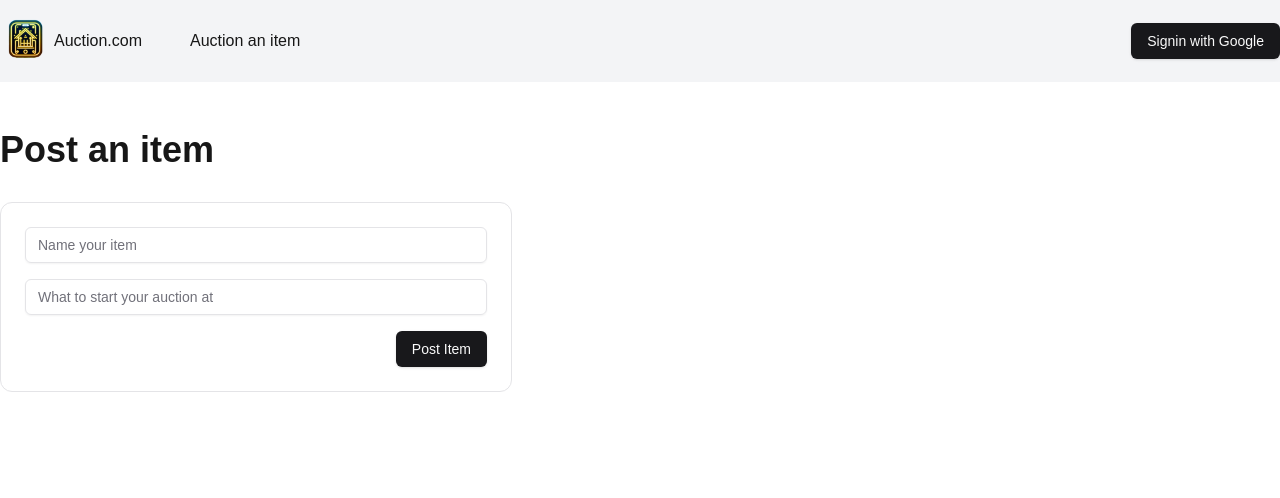
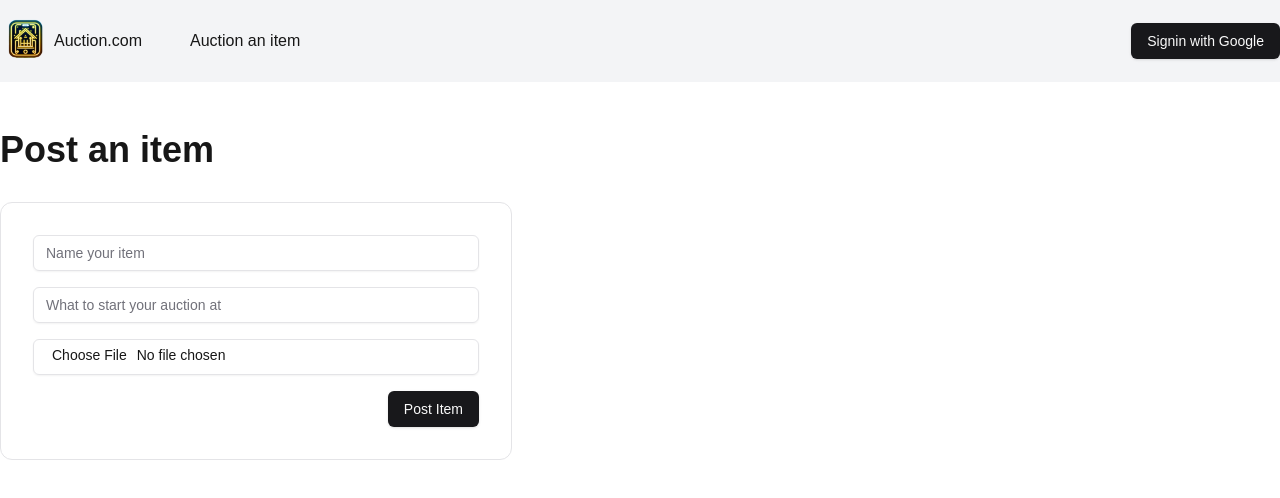
Before and after one commit to osama20200071/Auction, a Next.js app: page /items/create in a window 1280 px wide. Shown: the top 498 px of the page. Built offline with nearby package versions, Linux system fonts and the light colour scheme; no server answers.

Commit message:
adding the uploading image to appWrite logic

```diff
--- a/next.config.mjs
+++ b/next.config.mjs
@@ -1,4 +1,13 @@
 /** @type {import('next').NextConfig} */
-const nextConfig = {};
+const nextConfig = {
+  images: {
+    remotePatterns: [
+      {
+        hostname: "cloud.appwrite.io",
+        protocol: "https",
+      },
+    ],
+  },
+};
 
 export default nextConfig;
--- a/package.json
+++ b/package.json
@@ -15,6 +15,7 @@
     "@radix-ui/react-icons": "^1.3.0",
     "@radix-ui/react-slot": "^1.1.0",
     "@t3-oss/env-nextjs": "^0.11.1",
+    "appwrite": "^15.0.0",
     "class-variance-authority": "^0.7.0",
     "clsx": "^2.1.1",
     "drizzle-orm": "^0.33.0",
--- /dev/null
+++ b/src/Appwrite/client.ts
@@ -0,0 +1,15 @@
+import { env } from "@/env";
+import { Client, Storage } from "appwrite";
+
+const client = new Client();
+const storage = new Storage(client);
+
+client
+  .setEndpoint("https://cloud.appwrite.io/v1") // Your API Endpoint
+  .setProject(env.NEXT_PUBLIC_APPWRITE_PROJECT_ID); // Your project ID
+
+function getImageUrl(fileKey: string) {
+  return storage.getFilePreview(env.NEXT_PUBLIC_BUCKET_ID, fileKey).href;
+}
+
+export { client, storage, getImageUrl };
--- a/src/app/Header.tsx
+++ b/src/app/Header.tsx
@@ -8,6 +8,7 @@ import Link from "next/link";
 
 const Header = async () => {
   const session = await auth();
+
   return (
     <div className="bg-gray-100 py-4 ">
       <div className="container flex justify-between  mx-auto">
--- /dev/null
+++ b/src/app/items/create/UploadFile.tsx
@@ -0,0 +1,57 @@
+"use client";
+
+import { storage } from "@/Appwrite/client";
+import { Button } from "@/components/ui/button";
+import { Input } from "@/components/ui/input";
+import { env } from "@/env";
+import { ID } from "appwrite";
+import React from "react";
+import { createItemAction } from "./actions";
+
+const UploadFile = () => {
+  const submitHandler = async (e: React.FormEvent<HTMLFormElement>) => {
+    e.preventDefault();
+
+    const form = e.currentTarget as HTMLFormElement;
+    const formData = new FormData(form);
+    const file = formData.get("file") as File;
+
+    const response = await storage.createFile(
+      env.NEXT_PUBLIC_BUCKET_ID,
+      ID.unique(),
+      file
+    );
+
+    console.log(response);
+    await createItemAction(formData, response.$id); // server action
+  };
+
+  return (
+    <form
+      className="flex flex-col border p-8 rounded-xl space-y-4 max-w-lg"
+      onSubmit={submitHandler}
+    >
+      <Input
+        required
+        className="max-w-lg"
+        name="name"
+        placeholder="Name your item"
+      />
+      <Input
+        required
+        className="max-w-lg"
+        name="startingPrice"
+        type="number"
+        step="0.01"
+        placeholder="What to start your auction at"
+      />
+      <Input type="file" name="file"></Input>
+
+      <Button className="self-end" type="submit">
+        Post Item
+      </Button>
+    </form>
+  );
+};
+
+export default UploadFile;
--- a/src/app/items/create/actions.ts
+++ b/src/app/items/create/actions.ts
@@ -5,7 +5,7 @@ import { items } from "@/db/schema";
 
 import { redirect } from "next/navigation";
 
-export async function createItemAction(formData: FormData) {
+export async function createItemAction(formData: FormData, fileKey: string) {
   const session = await auth();
 
   if (!session) {
@@ -26,6 +26,7 @@ export async function createItemAction(formData: FormData) {
     name: name as string,
     startingPrice: cents,
     userId: user.id,
+    fileKey,
   });
 
   // revalidatePath("/"); we don't need to revalidate the home page
--- a/src/app/items/create/page.tsx
+++ b/src/app/items/create/page.tsx
@@ -1,27 +1,10 @@
-import { Button } from "@/components/ui/button";
-import { Input } from "@/components/ui/input";
-import { createItemAction } from "./actions";
+import UploadFile from "./UploadFile";
 
 export default async function CreatePage() {
   return (
     <main className="container mx-auto py-12 space-y-8">
       <h1 className="text-4xl font-bold">Post an item</h1>
-      <form
-        className="border p-6 rounded-xl max-w-lg space-y-4"
-        action={createItemAction}
-      >
-        <Input required type="text" name="name" placeholder="Name your item" />
-        <Input
-          required
-          type="number"
-          step={0.01}
-          name="startingPrice"
-          placeholder="What to start your auction at"
-        />
-        <Button className="ml-auto flex" type="submit">
-          Post Item
-        </Button>
-      </form>
+      <UploadFile />
     </main>
   );
 }
--- a/src/app/page.tsx
+++ b/src/app/page.tsx
@@ -1,9 +1,13 @@
+import { getImageUrl } from "@/Appwrite/client";
 import { auth } from "@/auth";
+import CardItem from "@/components/CardItem";
 import { database } from "@/db/database";
+import Image from "next/image";
 
 export default async function HomePage() {
   const allItems = await database.query.items.findMany();
-  // console.log(bids);
+
+  allItems.forEach((item) => (item.fileKey = getImageUrl(item.fileKey)));
 
   const session = await auth();
   const user = session?.user;
@@ -15,10 +19,7 @@ export default async function HomePage() {
       <h1 className="text-4xl font-bold">Items For Sale</h1>
       <div className="grid grid-cols-4 gap-4">
         {allItems.map((item) => (
-          <div className="p-6 rounded-xl border" key={item.id}>
-            {item.name}
-            <div>Starting Price: ${item.startingPrice / 100}</div>
-          </div>
+          <CardItem item={item} key={item.id} />
         ))}
       </div>
     </main>
--- /dev/null
+++ b/src/components/CardItem.tsx
@@ -0,0 +1,21 @@
+import type { Item } from "@/db/schema";
+import Image from "next/image";
+import React from "react";
+
+function CardItem({ item }: { item: Item }) {
+  return (
+    <div className="p-6 rounded-xl border space-y-2" key={item.id}>
+      <Image
+        alt="item image"
+        className="max-h-64 w-auto"
+        width={300}
+        height={256}
+        src={item.fileKey}
+      />
+      <h2 className="text-4xl font-bold"> {item.name}</h2>
+      <div>Starting Price: ${item.startingPrice / 100}</div>
+    </div>
+  );
+}
+
+export default CardItem;
--- a/src/db/schema.ts
+++ b/src/db/schema.ts
@@ -16,6 +16,7 @@ export const Bids = pgTable("ac_bids", {
 export const items = pgTable("ac_item", {
   id: serial("id").primaryKey(),
   name: text("name").notNull(),
+  fileKey: text("fileKey").notNull(),
   startingPrice: integer("startingPrice").notNull().default(0),
   userId: text("userId")
     .notNull()
@@ -98,3 +99,5 @@ export const authenticators = pgTable(
     }),
   })
 );
+
+export type Item = typeof items.$inferSelect;
--- a/src/env.ts
+++ b/src/env.ts
@@ -6,9 +6,15 @@ export const env = createEnv({
     DATABASE_URL: z.string().url(),
     NODE_ENV: z.string().min(1),
   },
-  client: {},
+  client: {
+    NEXT_PUBLIC_BUCKET_ID: z.string().min(1),
+    NEXT_PUBLIC_APPWRITE_PROJECT_ID: z.string().min(1),
+  },
   runtimeEnv: {
     DATABASE_URL: process.env.DATABASE_URL,
     NODE_ENV: process.env.NODE_ENV,
+    NEXT_PUBLIC_BUCKET_ID: process.env.NEXT_PUBLIC_APPWRITE_BUCKET,
+    NEXT_PUBLIC_APPWRITE_PROJECT_ID:
+      process.env.NEXT_PUBLIC_APPWRITE_PROJECT_ID,
   },
 });
```
Also changed, not shown: 1 other file (tests, documents, lock files or other folders).
